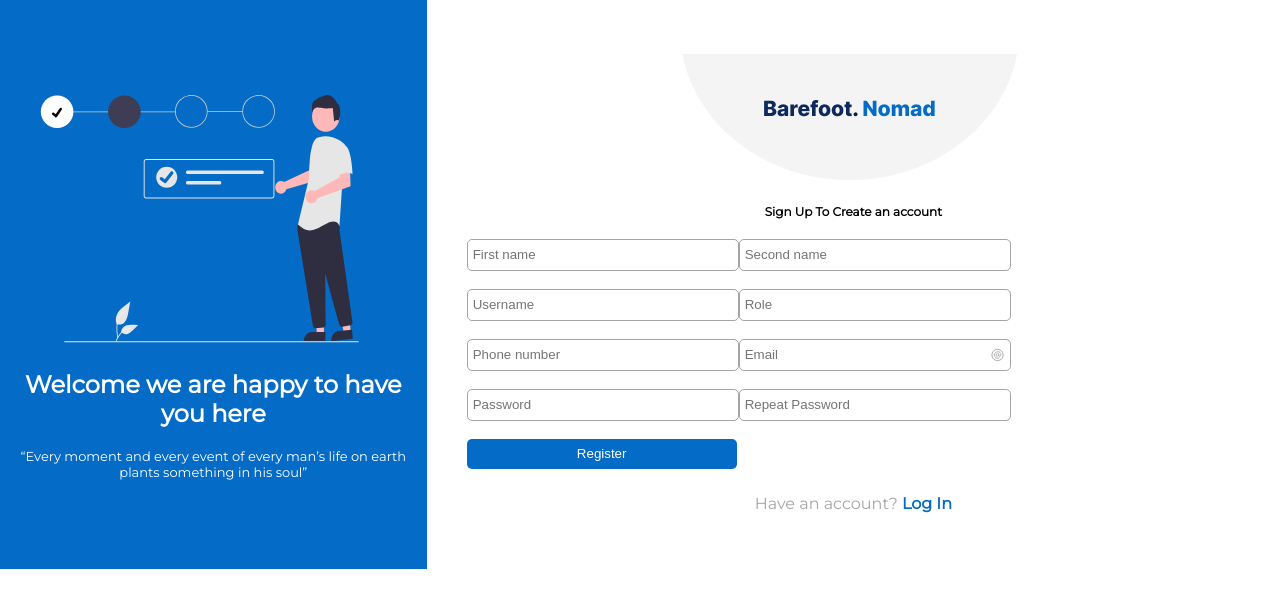
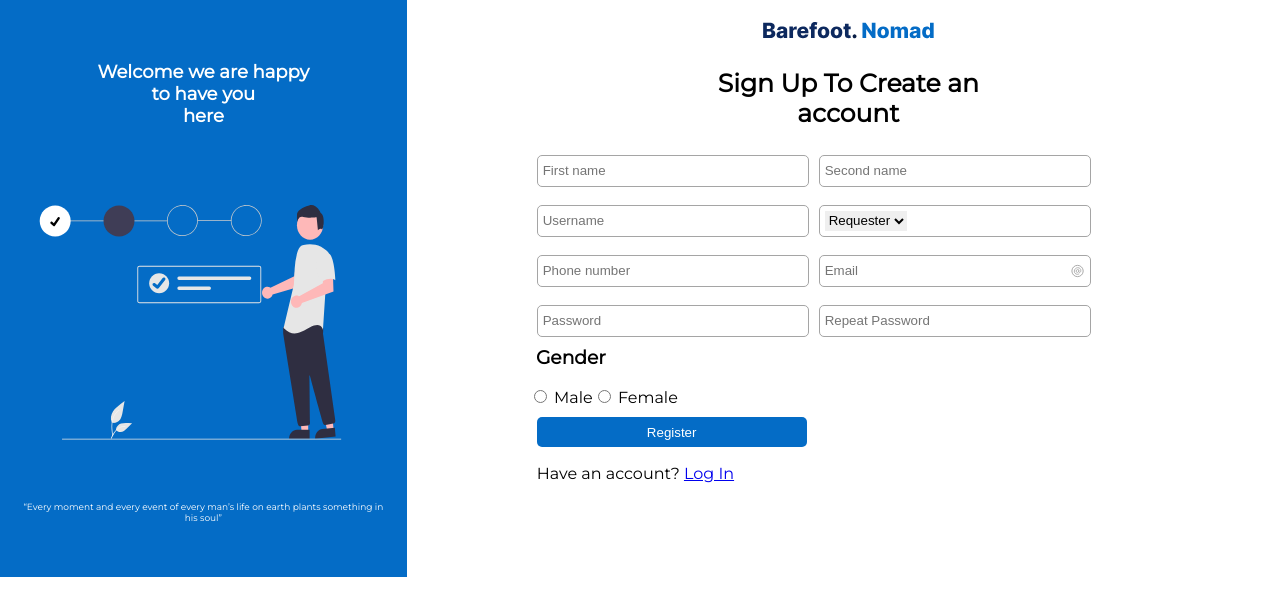
Before and after one commit to atlp-rwanda/bravo-bn-fe, a React (Create React App) app: page / in a window 1280 px wide. Shown: the top 616 px of the page. Built offline with nearby package versions, Linux system fonts and the light colour scheme.

Commit message:
ft(signUp)

```diff
--- a/src/components/Signup.jsx
+++ b/src/components/Signup.jsx
@@ -1,22 +1,23 @@
 import React from 'react';
 import svg from "../assets/undraw_fill_form_re_cwyf 1.svg";
-import barefootLogo from "../assets/Group 48.png";
+import barefootLogo from "../assets/Barefoot. Nomad.svg";
 
 function Signup(props) {
     return (
         <div className="reg-area">
             <div className="slice-a">
-                <img src={svg} alt="Login svg"/>
+            <div className="welcome-text">
+            <h2>Welcome we are happy <br /> to have you <br /> here</h2>
+            </div>
+                <img src={svg} alt="Login svg" width="400px" height="350px"/>
                 <div className="welcome-text">
-                    <h2>Welcome we are happy to have you here</h2>
                     <p>“Every moment and every event of every man’s life on earth plants something in his soul”</p>
                 </div>
             </div>
             <div className="slice-b">
                 <img src={barefootLogo} className="logo" alt="Barefoot logo"/>
                 <div className="form-content">
-
-                <h2>Sign Up To Create an account</h2>
+                <h1>Sign Up To Create an <br /> account</h1>
                 <form action="" className="reg-form">
                 <div className="input-group">
                         <input type="text" name="" id="" placeholder="First name"/>
@@ -28,13 +29,16 @@ function Signup(props) {
                         <input type="text" name="" id="" placeholder="Username"/>
                     </div>
                     <div className="input-group">
-                        <input type="text" name="" id="" placeholder="Role"/>
+                        <select name="role" id="role" width="1000px">
+                            <option value="role">Requester</option>
+                            <option value="role">manager</option>
+                        </select>
                     </div>
                     <div className="input-group">
                         <input type="text" name="" id="" placeholder="Phone number"/>
                     </div>
                     <div className="input-group">
-                        <input type="text" name="" id="" placeholder="Email"/>
+                        <input type="email" name="" id="" placeholder="Email"/>
                         <ion-icon name="at-circle-outline"></ion-icon>
                     </div>
                     <div className="input-group">
@@ -42,13 +46,20 @@ function Signup(props) {
                     </div>
                     <div className="input-group">
                         <input type="text" name="" id="" placeholder="Repeat Password"/>
+                    </div> <br />
+                    <div className="radio">
+                    <h3>Gender</h3>
+                    <input type="radio" value="Male" name="gender" /> Male
+                    <input type="radio" value="Female" name="gender" /> Female
                     </div>
                     <div className="input-group button">
                         <input type="submit" value="Register"/>
                     </div>
                 </form>
+                <div className='paragraph'>
+                <p>Have an account? <a href='#'>Log In</a></p>
                 </div>
-                <p className="no-account">Have an account? <span className="signup-btn">Log In</span></p>
+                </div>
             </div>
         </div>
     );
--- a/src/styles/registerForm.scss
+++ b/src/styles/registerForm.scss
@@ -16,8 +16,9 @@
         .welcome-text{
             text-align: center;
             color: $primaryColor;
+            font-size: 12px;
             p{
-                font-size: 13px;
+                font-size: 9px;
             }
         }
     }
@@ -26,12 +27,15 @@
         display: flex;
         flex-direction: column;
         align-items: center;
-        padding: 40px ;
+        padding: 10px ;
+        margin-left: 120px;
         .logo{
-            padding: 14px 0;
+            padding: 12px 0;
+            margin-right: 110px;
         }
         .no-account{
             color: $fouthColor;
+            margin-top: 0px;
             span{
                 color: $secondaryColor;
                 font-weight: bold;
@@ -41,9 +45,13 @@
         .form-content{
             justify-content: center;
             margin:  auto 0;
-            h2{
-                font-size: 12px;
+            h1{
+                font-size: 25px;
                 text-align: center;
+                margin-right: 110px;
+            }
+            .paragraph{
+                margin-top: -120px;
             }
             .input-group{
                 height: 20px;
@@ -63,7 +71,16 @@
 
             form{
                 padding: 1px 0;
+                .radio{
+                    text-align: center;
+                    padding: 160px;
+                    margin-left: -600px;
+                    h3{
+                        margin-right: 65px;
+                    }
+                }
                 .input-group{
+                    margin-right: 10px;
                     display: flex;
                     input{
                         width: 100%;
@@ -73,19 +90,16 @@
                     input:focus{
                         outline: none;
                     }
+                    #role{
+                        outline: none;
+                        border: none;
+                    }
                 }
-                .forgot-p{
-                    font-size: 10px;
-                    text-align: end;
-                    cursor: pointer;
-                    padding-bottom: 5px;
-                    color: $secondaryColor;
-                }
-
             }
 
             .button{
                 background: $secondaryColor;
+                margin-top: -150px;
                 border: none !important;
                 input{
                     cursor: pointer;
@@ -93,21 +107,6 @@
                     color: $primaryColor;
                 }
             }
-
-            .social-m{
-                display: flex;
-                justify-content: center;
-                align-items: center;
-                p{
-                    font-size: 7px;
-                    padding: 0 5px;
-                    color: $fouthColor;
-                }
-                img{
-                    width: 20px;
-                }
-            }
         }
-
     }
 }
```
Also changed, not shown: src/assets/Barefoot. Nomad.svg (added).
